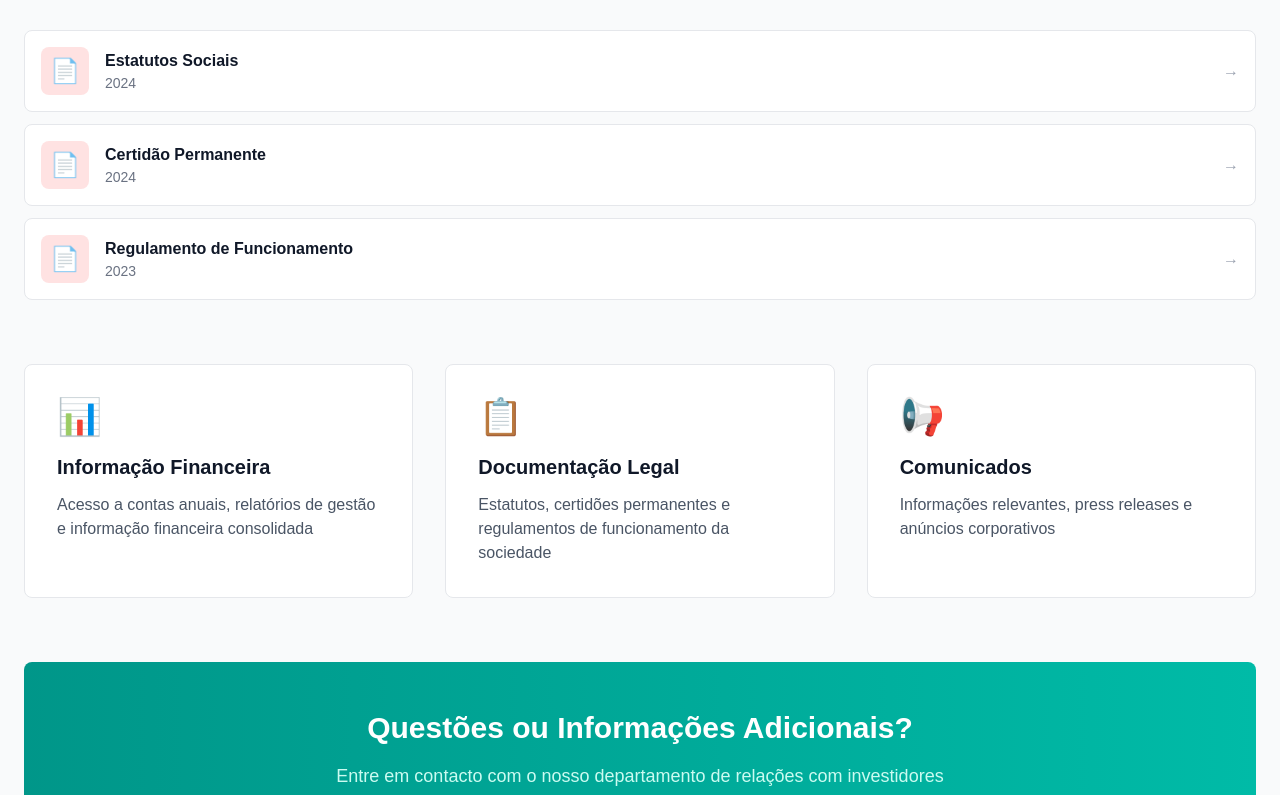
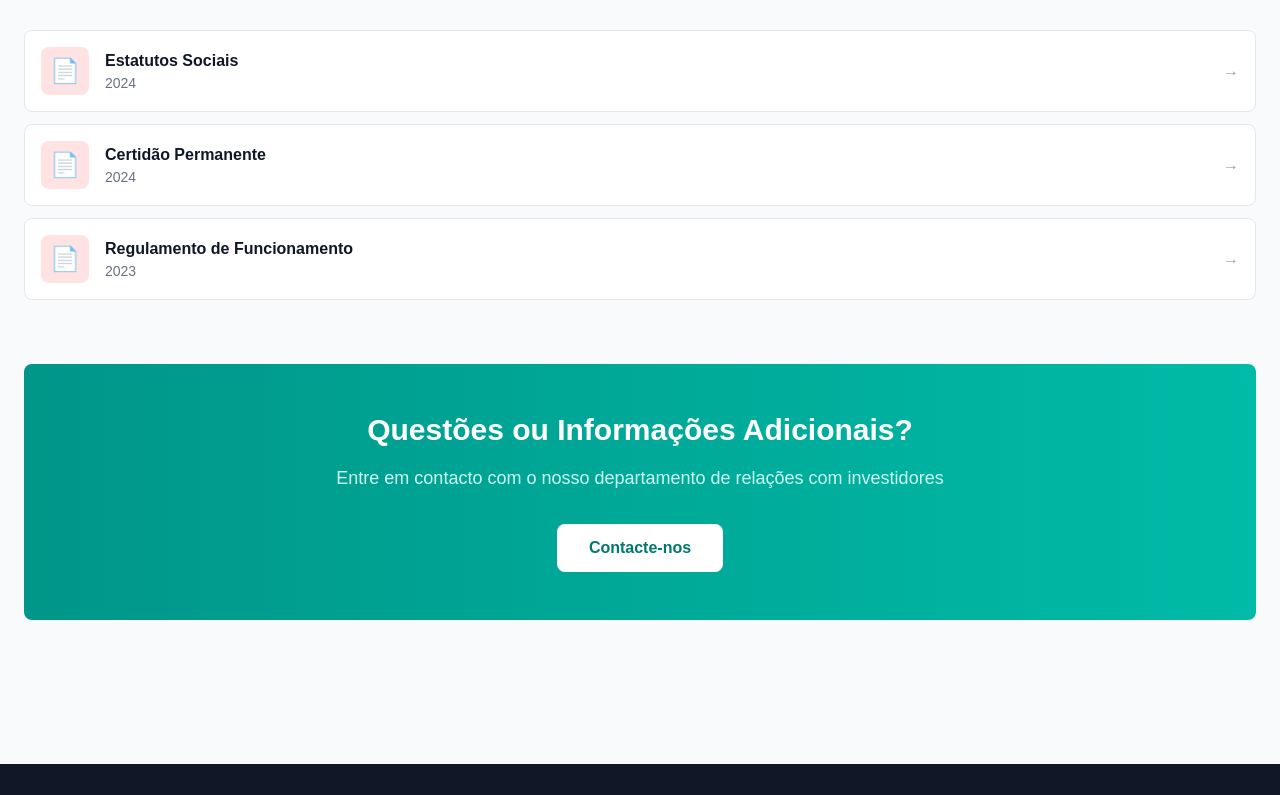
Before and after one commit to nunoleal-dotcom/viladosnumeros-headless, a Next.js app: page /investors in a window 1280 px wide. Shown: the part 420-1215 px from the top of the page. Built offline with nearby package versions, Linux system fonts and the light colour scheme.

Commit message:
Remove info cards section from investors page

```diff
--- a/app/investors/page.tsx
+++ b/app/investors/page.tsx
@@ -193,24 +193,6 @@ export default function InvestorsPage() {
           )}
         </div>
 
-        {/* INFO CARDS */}
-        <div className="mt-16 grid grid-cols-1 md:grid-cols-3 gap-8">
-          <div className="bg-white p-8 rounded-lg border border-gray-200">
-            <div className="text-4xl mb-4">📊</div>
-            <h3 className="text-xl font-bold text-gray-900 mb-3">Informação Financeira</h3>
-            <p className="text-gray-600">Acesso a contas anuais, relatórios de gestão e informação financeira consolidada</p>
-          </div>
-          <div className="bg-white p-8 rounded-lg border border-gray-200">
-            <div className="text-4xl mb-4">📋</div>
-            <h3 className="text-xl font-bold text-gray-900 mb-3">Documentação Legal</h3>
-            <p className="text-gray-600">Estatutos, certidões permanentes e regulamentos de funcionamento da sociedade</p>
-          </div>
-          <div className="bg-white p-8 rounded-lg border border-gray-200">
-            <div className="text-4xl mb-4">📢</div>
-            <h3 className="text-xl font-bold text-gray-900 mb-3">Comunicados</h3>
-            <p className="text-gray-600">Informações relevantes, press releases e anúncios corporativos</p>
-          </div>
-        </div>
 
         {/* CONTACT CTA */}
         <div className="mt-16 bg-gradient-to-r from-teal-600 to-teal-500 text-white rounded-lg p-12 text-center">
```
